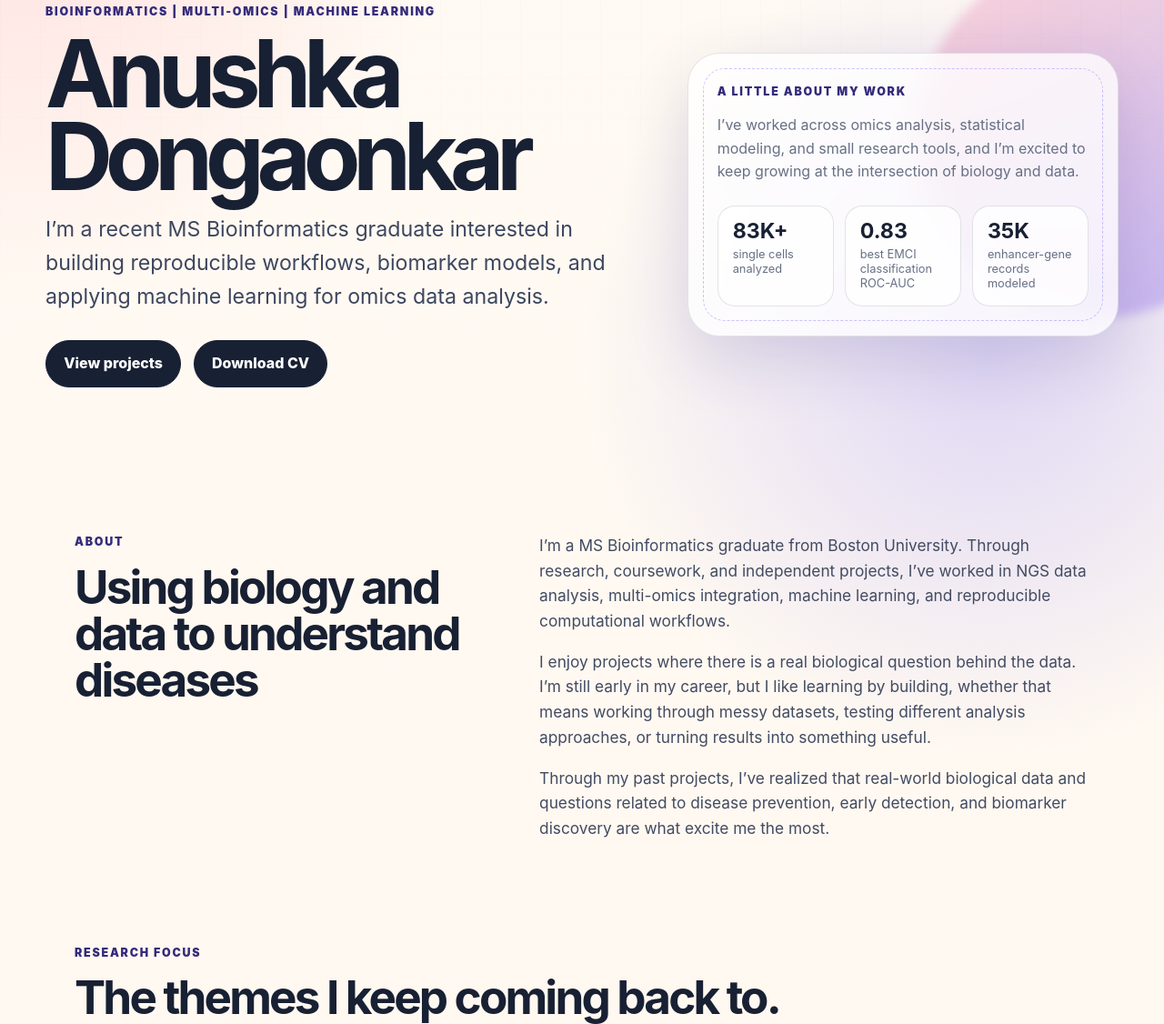
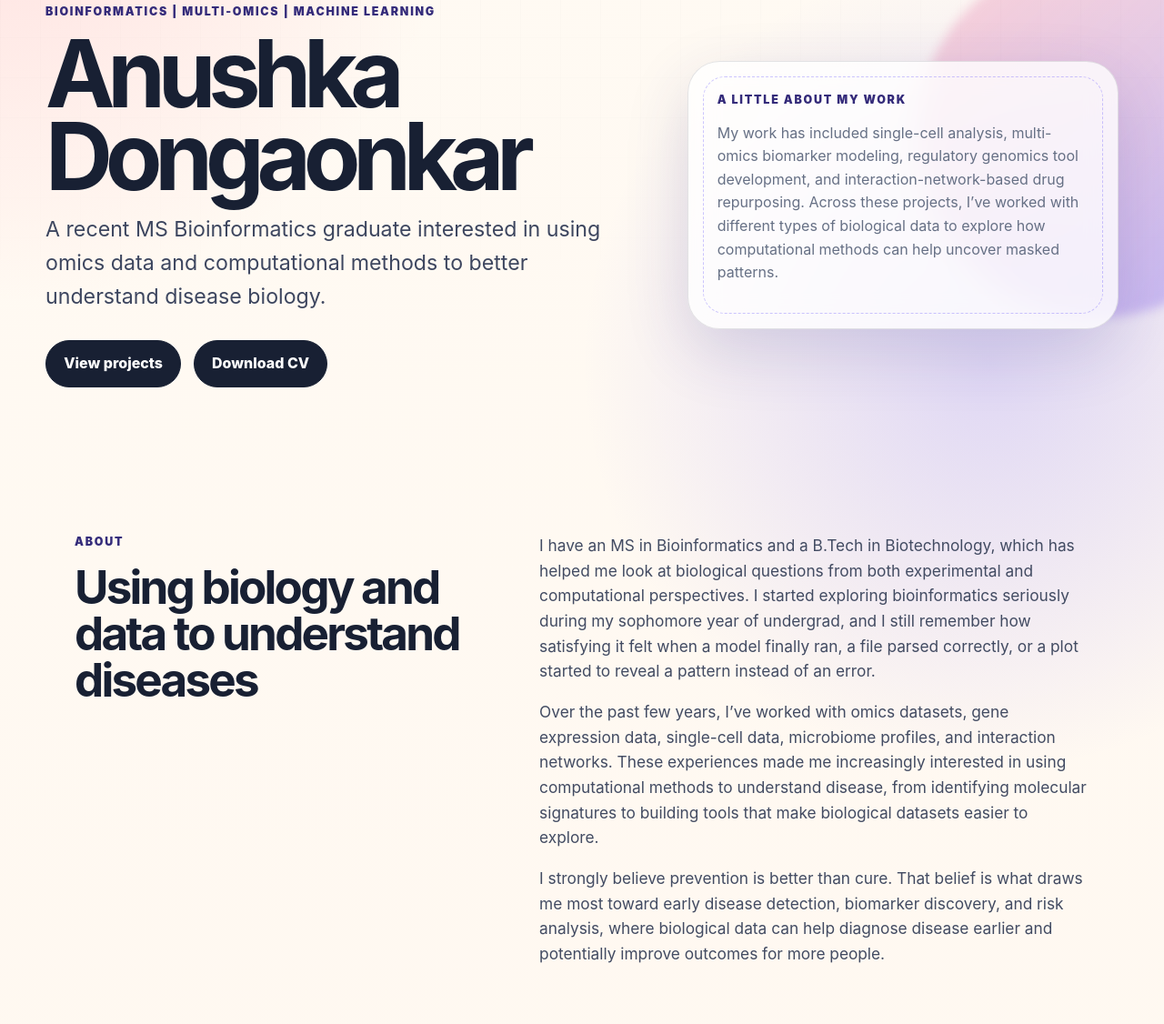
Before and after one commit to anushka-don/anushka-don.github.io, a plain HTML site: page index.html in a window 1280 px wide. Shown: the part 179-1305 px from the top of the page at 91% size. Drawn offline with Linux system fonts and the light colour scheme.

Commit message:
Revise portfolio content for clarity and focus
Updated portfolio description and personal introduction to better reflect current research interests and experiences.

```diff
--- a/index.html
+++ b/index.html
@@ -2,7 +2,7 @@
 <head>
   <meta charset="UTF-8" />
   <meta name="viewport" content="width=device-width, initial-scale=1.0" />
-  <meta name="description" content="Portfolio of Anushka Dongaonkar, a bioinformatics researcher building omics pipelines, biomarker models, and research tools." />
+  <meta name="description" content="Anushka Dongaonkar - Portfolio, bioinformatics researcher building omics pipelines, biomarker models, and research tools." />
   <title>Anushka Dongaonkar | Bioinformatics Portfolio</title>
   <link rel="stylesheet" href="./css/design.css" />
 </head>
@@ -28,7 +28,7 @@
         <p class="eyebrow">Bioinformatics | Multi-omics | Machine Learning</p>
         <h1>Anushka Dongaonkar</h1>
         <p class="hero-text">
-         I’m a recent MS Bioinformatics graduate interested in building reproducible workflows, biomarker models, and applying machine learning for omics data analysis.
+          A recent MS Bioinformatics graduate interested in using omics data and computational methods to better understand disease biology.
         </p>
         <div class="hero-actions">
           <a class="btn primary" href="#projects">View projects</a>
@@ -39,22 +39,8 @@
       <aside class="hero-card" aria-label="Portfolio highlights">
         <h3 class="card-kicker">A little about my work</h3>
         <p>
-          I’ve worked across omics analysis, statistical modeling, and small research tools, and I’m excited to keep growing at the intersection of biology and data.
+          My work has included single-cell analysis, multi-omics biomarker modeling, regulatory genomics tool development, and interaction-network-based drug repurposing. Across these projects, I’ve worked with different types of biological data to explore how computational methods can help uncover masked patterns.
         </p>
-        <div class="mini-stats">
-          <div>
-            <strong>83K+</strong>
-            <span>single cells analyzed</span>
-          </div>
-          <div>
-            <strong>0.83</strong>
-            <span>best EMCI classification ROC-AUC</span>
-          </div>
-          <div>
-            <strong>35K</strong>
-            <span>enhancer-gene records modeled</span>
-          </div>
-        </div>
       </aside>
     </section>
   </header>
@@ -67,13 +53,13 @@
       </div>
       <div class="about-copy">
         <p>
-          I’m a MS Bioinformatics graduate from Boston University. Through research, coursework, and independent projects, I’ve worked in NGS data analysis, multi-omics integration, machine learning, and reproducible computational workflows.
+          I have an MS in Bioinformatics and a B.Tech in Biotechnology, which has helped me look at biological questions from both experimental and computational perspectives. I started exploring bioinformatics seriously during my sophomore year of undergrad, and I still remember how satisfying it felt when a model finally ran, a file parsed correctly, or a plot started to reveal a pattern instead of an error.
         </p>
         <p>
-          I enjoy projects where there is a real biological question behind the data. I’m still early in my career, but I like learning by building, whether that means working through messy datasets, testing different analysis approaches, or turning results into something useful.
+          Over the past few years, I’ve worked with omics datasets, gene expression data, single-cell data, microbiome profiles, and interaction networks. These experiences made me increasingly interested in using computational methods to understand disease, from identifying molecular signatures to building tools that make biological datasets easier to explore.
         </p>
         <p>
-          Through my past projects, I’ve realized that real-world biological data and questions related to disease prevention, early detection, and biomarker discovery are what excite me the most.
+          I strongly believe prevention is better than cure. That belief is what draws me most toward early disease detection, biomarker discovery, and risk analysis, where biological data can help diagnose disease earlier and potentially improve outcomes for more people.
         </p>
       </div>
     </section>
```
